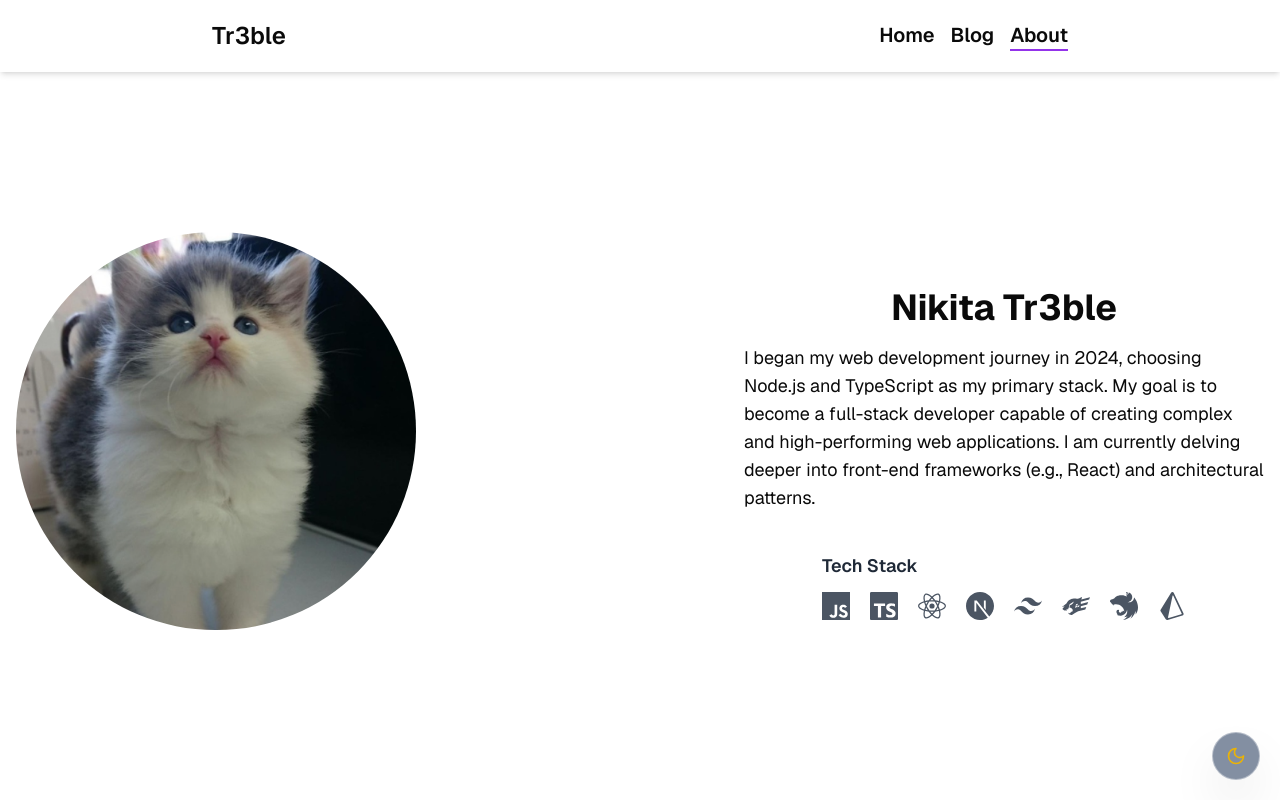
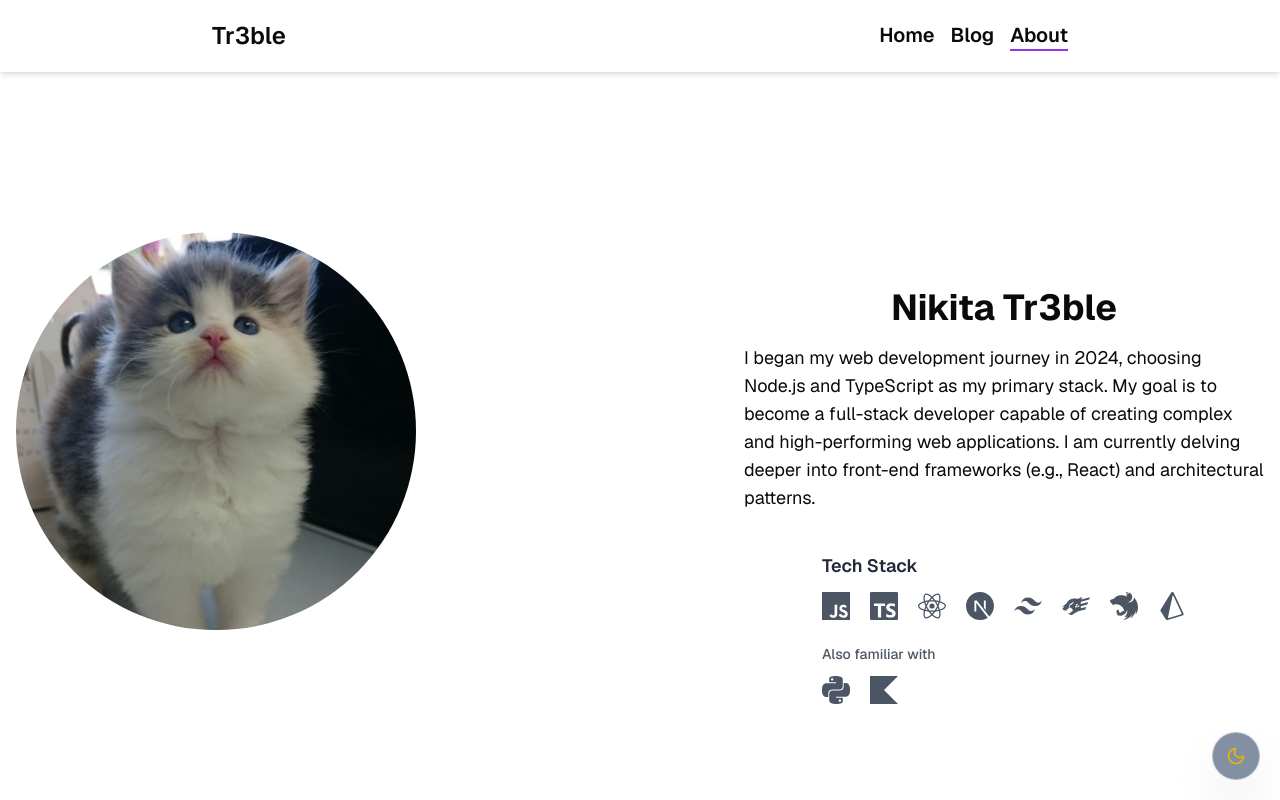
Before and after one commit to tr3bleee/Tr3bleSite, a Next.js app: page /about in a window 1280 px wide. Shown: the top 800 px of the page. Built offline with nearby package versions, Linux system fonts and the light colour scheme.

Commit message:
add 'also familliar'

```diff
--- a/src/components/TechStack.tsx
+++ b/src/components/TechStack.tsx
@@ -7,6 +7,8 @@ import {
   SiPrisma,
   SiJavascript,
   SiNestjs,
+  SiPython,
+  SiKotlin,
 } from "react-icons/si";
 import {
   Tooltip,
@@ -22,8 +24,8 @@ export default function TechStack() {
         Tech Stack
       </h2>
 
-      <div className="flex flex-wrap gap-5">
-        <TooltipProvider>
+      <TooltipProvider>
+        <div className="flex flex-wrap gap-5">
           {[
             { icon: SiJavascript, name: "JavaScript" },
             { icon: SiTypescript, name: "TypeScript" },
@@ -31,7 +33,7 @@ export default function TechStack() {
             { icon: SiNextdotjs, name: "Next.js" },
             { icon: SiTailwindcss, name: "Tailwind CSS" },
             { icon: SiFastify, name: "Fastify" },
-            { icon: SiNestjs, name: "NestJS"},
+            { icon: SiNestjs, name: "NestJS" },
             { icon: SiPrisma, name: "Prisma" },
           ].map((tech, index) => (
             <Tooltip key={index}>
@@ -47,8 +49,33 @@ export default function TechStack() {
               </TooltipContent>
             </Tooltip>
           ))}
-        </TooltipProvider>
-      </div>
+        </div>
+
+        <div className="space-y-3 pt-3">
+          <h3 className="text-sm font-medium text-gray-600 dark:text-gray-400">
+            Also familiar with
+          </h3>
+          <div className="flex flex-wrap gap-5">
+            {[
+              { icon: SiPython, name: "Python" },
+              { icon: SiKotlin, name: "Kotlin" },
+            ].map((tech, index) => (
+              <Tooltip key={index}>
+                <TooltipTrigger asChild>
+                  <div className="text-gray-600 transition-all duration-200 hover:text-gray-900 dark:text-gray-400 dark:hover:text-gray-100 hover:scale-110">
+                    <tech.icon size={28} />
+                  </div>
+                </TooltipTrigger>
+                <TooltipContent className="border-gray-100 bg-white dark:border-gray-700 dark:bg-gray-800">
+                  <p className="text-sm font-medium text-gray-700 dark:text-gray-200">
+                    {tech.name}
+                  </p>
+                </TooltipContent>
+              </Tooltip>
+            ))}
+          </div>
+        </div>
+      </TooltipProvider>
     </div>
   );
 }
```
